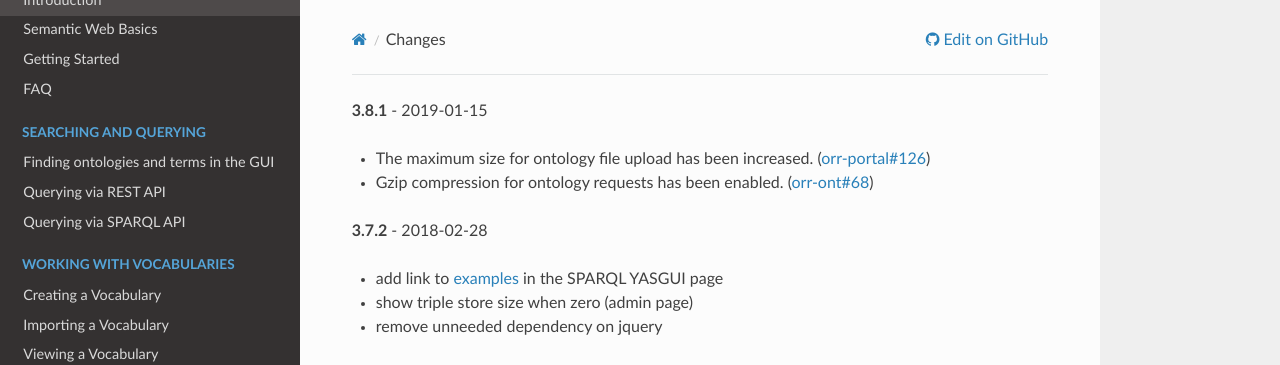
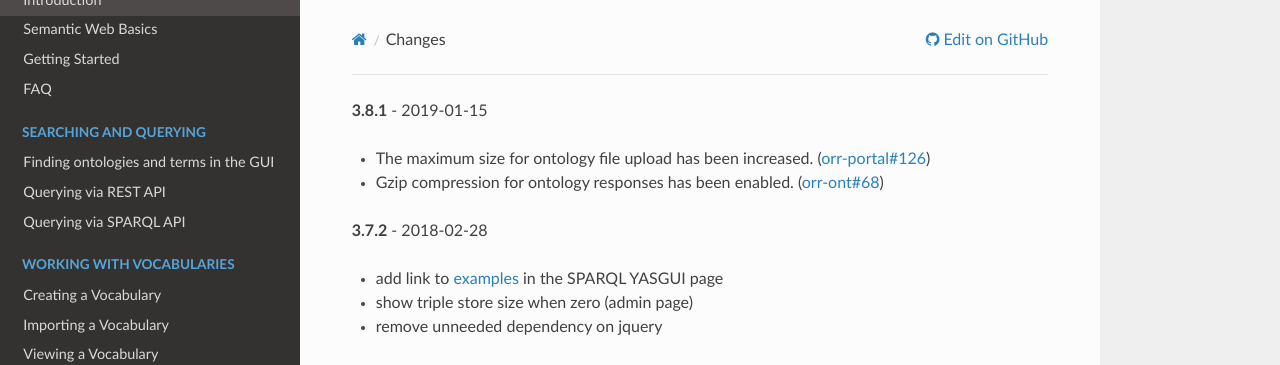
Before and after one commit to mmisw/mmiorr-docs, an MkDocs documentation site: the page built from docs/changes.md, in a window 1280 px wide and 900 px high. Shown: the top 365 px of the window. Built offline with MkDocs 1.6.1, drawn with Linux system fonts in a browser that asks for light colours; nearby versions of some CDN libraries; old or Windows-style settings are respelled for this version of MkDocs.

Commit message:
minor edit

```diff
--- a/docs/changes.md
+++ b/docs/changes.md
@@ -3,7 +3,7 @@
 - The maximum size for ontology file upload has been increased.
   ([orr-portal#126](https://github.com/mmisw/orr-portal/issues/126))
 
-- Gzip compression for ontology requests has been enabled.
+- Gzip compression for ontology responses has been enabled.
   ([orr-ont#68](https://github.com/mmisw/orr-ont/issues/68))
 
 **3.7.2** - 2018-02-28
```
